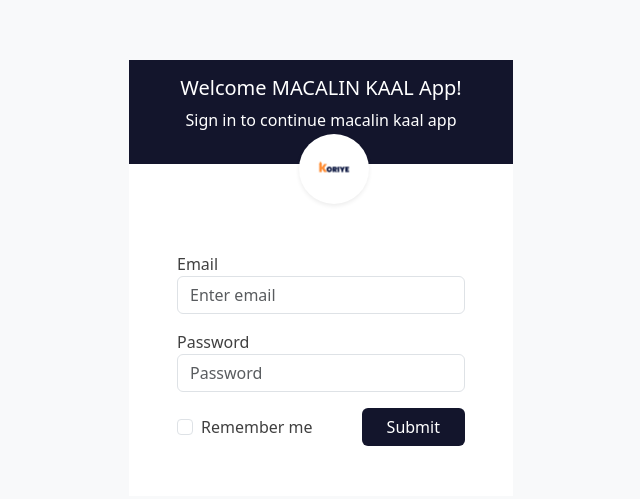
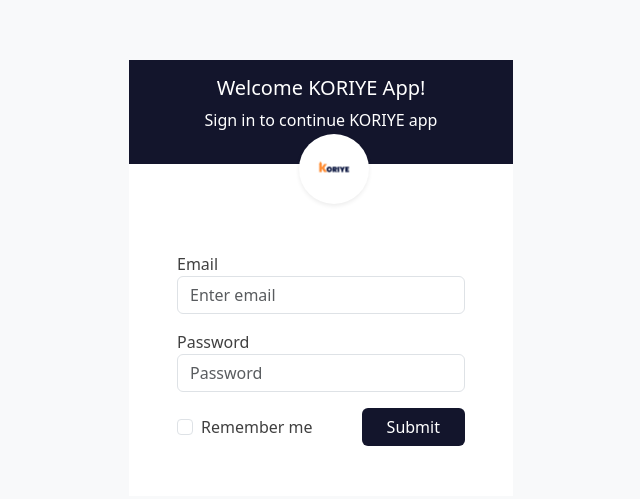
Before and after one commit to Muniir1/Bootstrap-dashboard-design, a plain HTML site: page index.html in a window 1280 px wide. Shown: the part 140-639 px from the top of the page, without its empty margins (319-959 px from the left). Drawn offline with nearby package versions, Linux system fonts and the light colour scheme.

Commit message:
made one change

```diff
--- a/index.html
+++ b/index.html
@@ -10,8 +10,8 @@
 
     <div style="margin-top: 200px; width: 30%; " class=" text-white bg-white   ">
       <div style="background-color: #13152C; width: 100%;" class="d-flex justify-content-center flex-column align-items-center  p-3">
-        <h5>Welcome MACALIN KAAL App!</h5>
-        <p>Sign in to continue macalin kaal app</p>
+        <h5>Welcome KORIYE App!</h5>
+        <p>Sign in to continue KORIYE app</p>
       </div>
       <img class=" shadow-sm  rounded-circle  " style="margin-left: 170px; width: 70px; height: 70px; background-color: white; margin-top: -30px;" src="designs/logo2.png" alt="">
       <form class="p-5">
```
